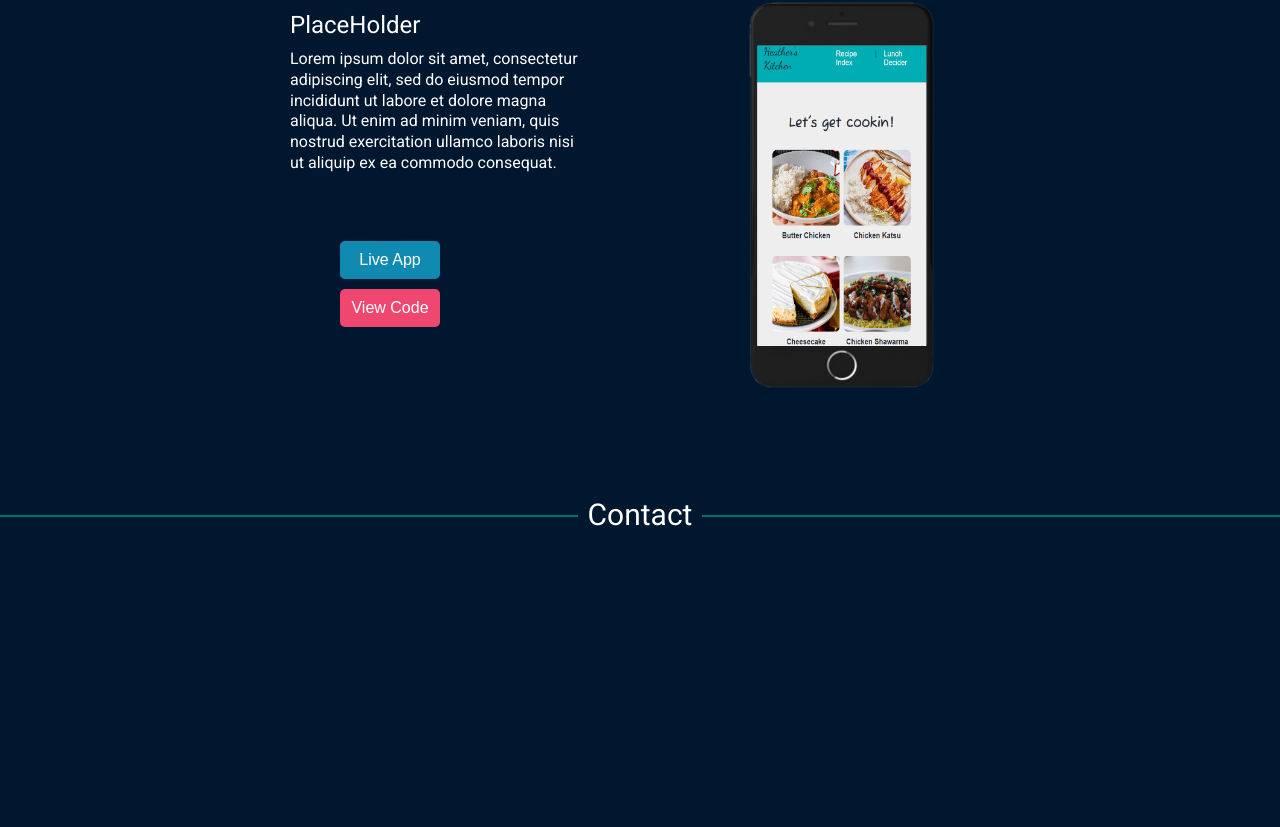
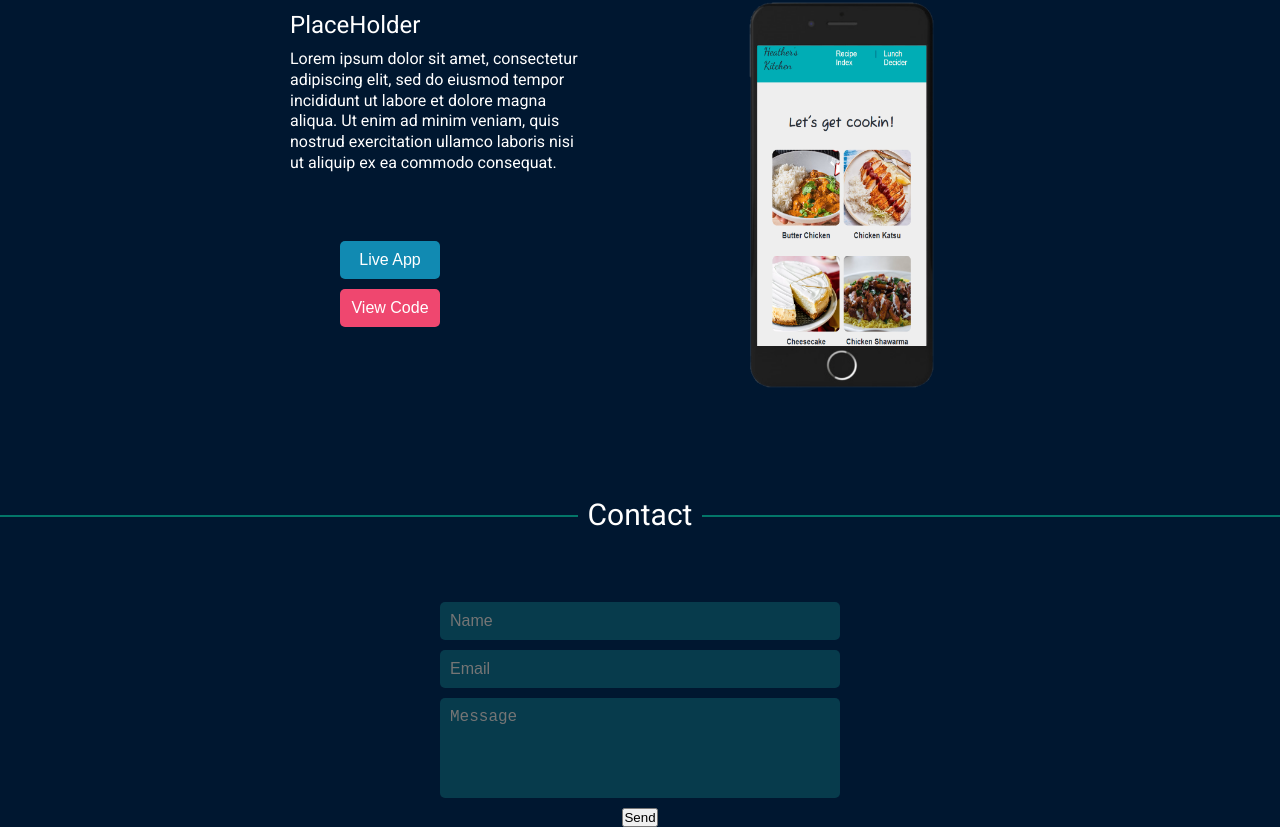
Before and after one commit to ArKaes13/Portfolio, a React app: page / in a window 1280 px wide. Shown: the part 2579-3406 px from the top of the page. Before the commit the page ends 3181 px from the top, so only its background shows below. Built offline with nearby package versions, Linux system fonts and the light colour scheme.

Commit message:
testing formsubmit

```diff
--- a/main.css
+++ b/main.css
@@ -271,6 +271,30 @@ nav div button:hover a {
     background-color: #ef476f;
 }
 
+/* --------------Contact Section-------------- */
+.contactContainer form {
+    display: flex;
+    flex-direction: column;
+    align-items: center;
+}
+
+form input,
+form textarea {
+    background-color: #073b4c;
+    width: 40rem;
+    margin: 0 0 1rem 0;
+    border: none;
+    font-size: 1.6rem;
+    padding: 1rem;
+    color: white;
+    border-radius: .5rem;
+    resize: none;
+}
+
+form textarea {
+    height: 10rem;
+}
+
 div {
     color: #ffd166 #ef476f #06d6a0 #118ab2 #073b4c
 }
--- a/src/components/Contact.js
+++ b/src/components/Contact.js
@@ -5,6 +5,14 @@ function Contact() {
     return (
         <section id='contact'>
             <SectionHeader sectionName='Contact' />
+            <div className='contactContainer'>
+                <form action='https://formsubmit.co/43d40085d6f508f91f96ff2f044654ad' method='post'>
+                    <input type='text' name='name' required placeholder='Name'></input>
+                    <input type='email' name='email' required placeholder='Email'></input>
+                    <textarea name='message' required placeholder='Message'></textarea>
+                    <button value='send'>Send</button>
+                </form>
+            </div>
         </section>
 
     );
--- a/src/styles.css
+++ b/src/styles.css
@@ -271,6 +271,30 @@ nav div button:hover a {
     background-color: #ef476f;
 }
 
+/* --------------Contact Section-------------- */
+.contactContainer form {
+    display: flex;
+    flex-direction: column;
+    align-items: center;
+}
+
+form input,
+form textarea {
+    background-color: #073b4c;
+    width: 40rem;
+    margin: 0 0 1rem 0;
+    border: none;
+    font-size: 1.6rem;
+    padding: 1rem;
+    color: white;
+    border-radius: .5rem;
+    resize: none;
+}
+
+form textarea {
+    height: 10rem;
+}
+
 div {
     color: #ffd166 #ef476f #06d6a0 #118ab2 #073b4c
 }
```
Also changed, not shown: index.bundle.js.
